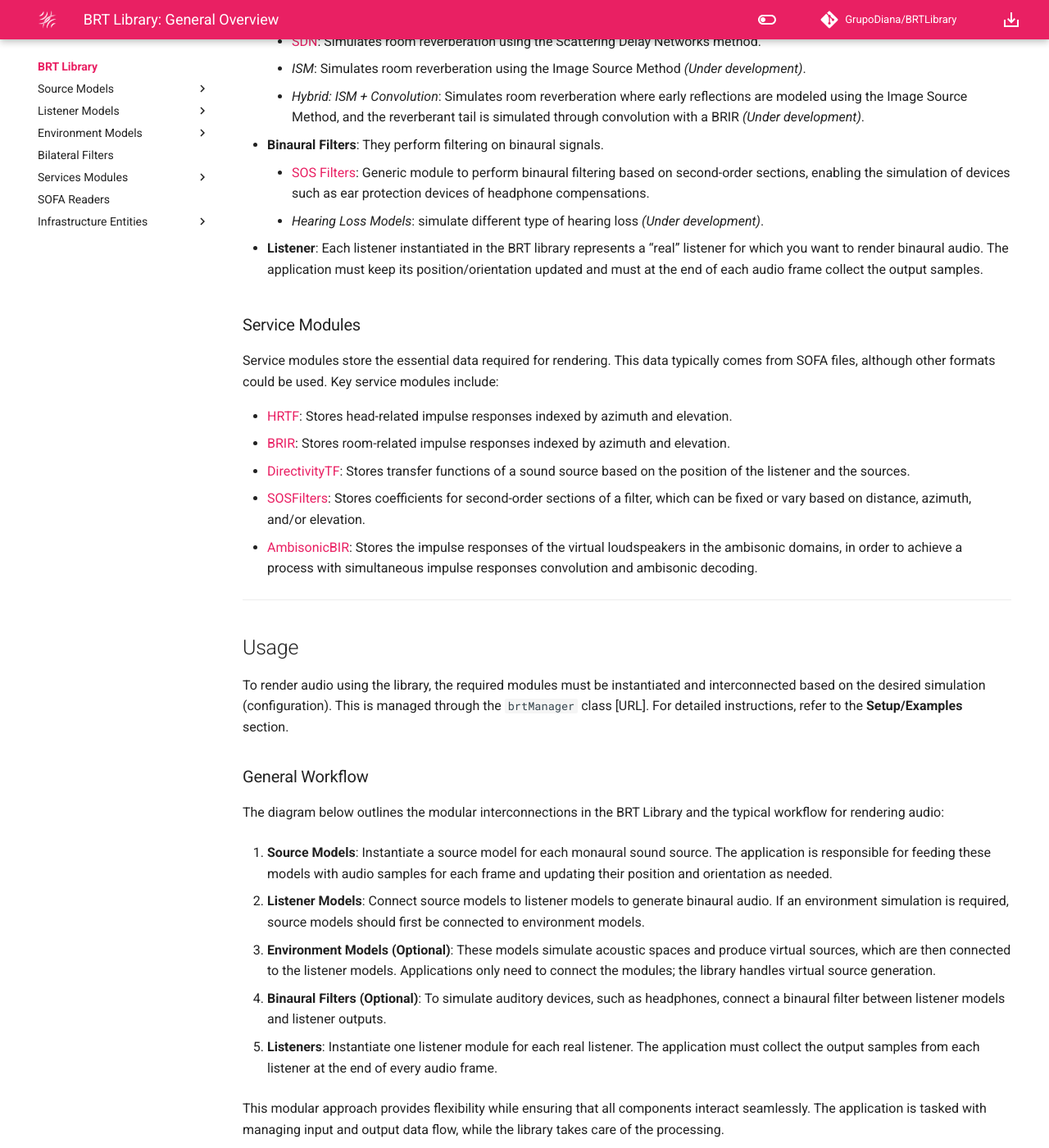
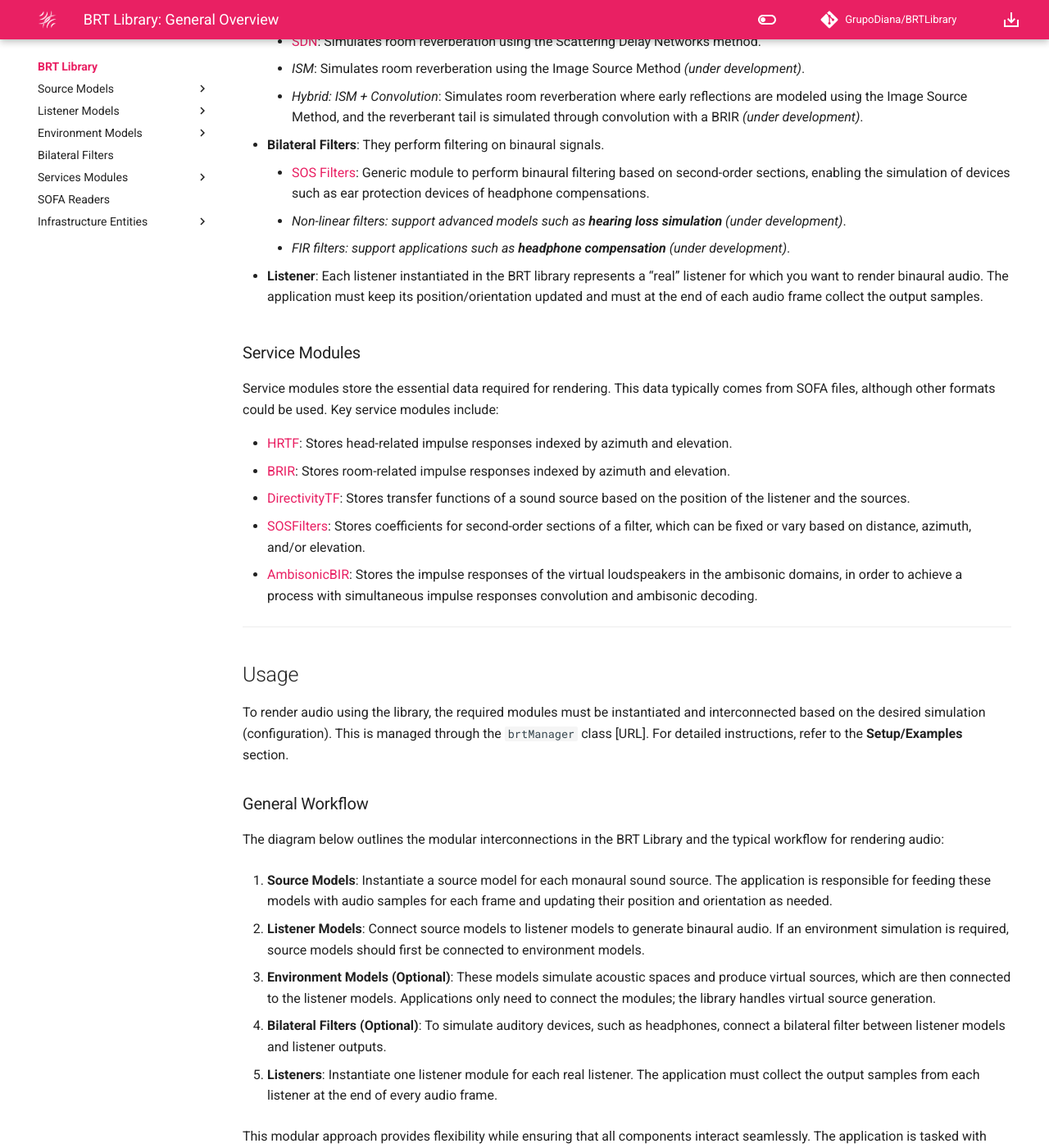
Before and after one commit to GrupoDiana/BRT-Documentation, an MkDocs documentation site: the page built from docs/library/index.md, in a window 1280 px wide and 1400 px high, scrolled down 3036 px. Shown: the whole window at 82% size. Built offline with MkDocs 1.6.1 and Material for MkDocs 9.7.7, drawn with Linux system fonts in a browser that asks for light colours; comment, search, counter and statistics services are not loaded; some of the changed text lies outside the part shown.

Commit message:
Fix: replace “binaural” with “bilateral”

```diff
--- a/docs/library/index.md
+++ b/docs/library/index.md
@@ -70,12 +70,13 @@ High-level modules are responsible for audio rendering. Each module models speci
 - **Environment Models**: These models simulate various acoustic environments:
     - [Free Field](../library/environment-models/freefield-environment-model.md): Simulates propagation in a free-field environment, including propagation delay, attenuation, and filtering.
     - [SDN](../library/environment-models/sdn-environment-model.md): Simulates room reverberation using the Scattering Delay Networks method.
-    - *ISM*: Simulates room reverberation using the Image Source Method *(Under development)*.
-    - *Hybrid: ISM + Convolution*: Simulates room reverberation where early reflections are modeled using the Image Source Method, and the reverberant tail is simulated through convolution with a BRIR *(Under development)*.
+    - *ISM*: Simulates room reverberation using the Image Source Method *(under development)*.
+    - *Hybrid: ISM + Convolution*: Simulates room reverberation where early reflections are modeled using the Image Source Method, and the reverberant tail is simulated through convolution with a BRIR *(under development)*.
 
-- **Binaural Filters**: They perform filtering on binaural signals.
-    - [SOS Filters](../library/binaural-filters/sos-filters.md): Generic module to perform binaural filtering based on second-order sections, enabling the simulation of devices such as ear protection devices of headphone compensations.
-    - *Hearing Loss Models*: simulate different type of hearing loss *(Under development)*.
+- **Bilateral Filters**: They perform filtering on binaural signals.
+    - [SOS Filters](../library/bilateral-filters/sos-filters.md): Generic module to perform binaural filtering based on second-order sections, enabling the simulation of devices such as ear protection devices of headphone compensations.
+    - _Non-linear filters: support advanced models such as **hearing loss simulation** (under development)_.
+    - _FIR filters: support applications such as **headphone compensation** (under development)_.
 
 - **Listener**: Each listener instantiated in the BRT library represents a “real” listener for which you want to render binaural audio. The application must keep its position/orientation updated and must at the end of each audio frame collect the output samples.
 
@@ -104,7 +105,7 @@ The diagram below outlines the modular interconnections in the BRT Library and t
 
 3. **Environment Models (Optional)**: These models simulate acoustic spaces and produce virtual sources, which are then connected to the listener models. Applications only need to connect the modules; the library handles virtual source generation.
 
-4. **Binaural Filters (Optional)**: To simulate auditory devices, such as headphones, connect a binaural filter between listener models and listener outputs.
+4. **Bilateral Filters (Optional)**: To simulate auditory devices, such as headphones, connect a bilateral filter between listener models and listener outputs.
 
 5. **Listeners**: Instantiate one listener module for each real listener. The application must collect the output samples from each listener at the end of every audio frame.
 
@@ -129,7 +130,7 @@ Below are examples of configurations that can be created:
     <p style="text-align: center;">Configuration with anechoic and free field simulation.</p>
 </div>
 
-**Example 3 - Room Simulation and Custom Filters**: Incorporate a room simulation and binaural filters for simulating specific devices like headphones or earmuffs.
+**Example 3 - Room Simulation and Custom Filters**: Incorporate a room simulation and bilateral filters for simulating specific devices like headphones or earmuffs.
 <div style="border: 1px solid #000; padding: 10px; display: inline-block;">
     <img src="../assets/anechoic-reverb-binaural-simulation.png" alt="Configuration with anechoic and reverberation simulation, plus filtering." style="display: block; margin: 0 auto;">
     <p style="text-align: center;">Configuration with anechoic and reverberation simulation, plus filtering.</p>
```
Also changed, not shown: other parts of docs/library/index.md (+1 -1 lines).
